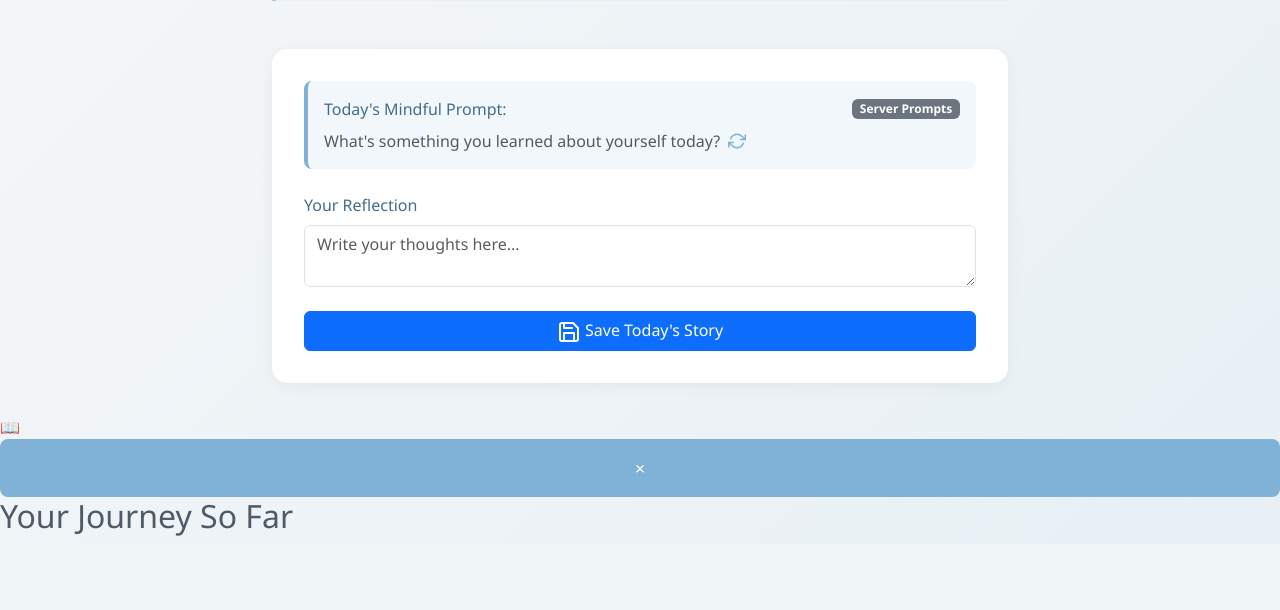
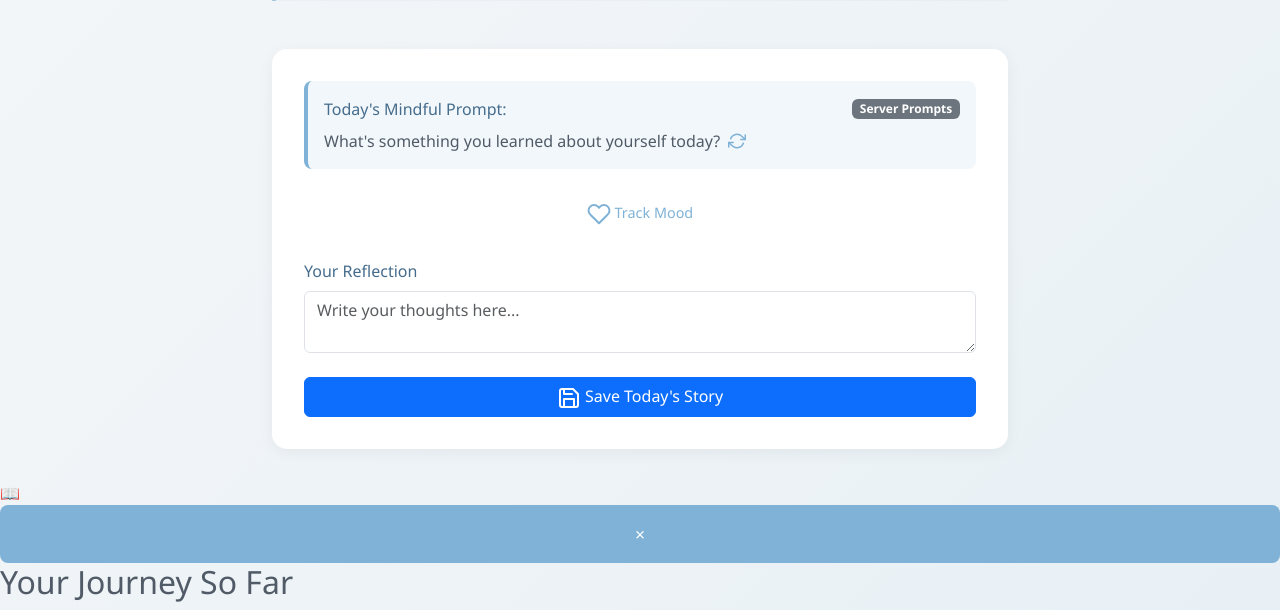
Before and after one commit to sheia/everydayecho, a Flask app: page / in a window 1280 px wide. Shown: the part 331-941 px from the top of the page. Before the commit the page ends 867 px from the top, so only its background shows below. Run offline with Flask 3, Linux system fonts and the light colour scheme; some libraries are stand-ins or nearby versions.

Commit message:
Agent query: Please verify the following: 1. Is the mood tracking section initially hidden? 2. Can you toggle the mood tracking section using the 'Track Mood' button? 3. Can you submit the journal entry without selecting a mood?

```diff
--- a/static/css/custom.css
+++ b/static/css/custom.css
@@ -173,3 +173,53 @@ button:hover {
   color: var(--primary);
   transform: rotate(180deg);
 }
+
+.mood-toggle {
+  color: var(--secondary);
+  font-size: 0.9rem;
+  padding: 0.5rem;
+  margin-top: 0.5rem;
+  text-decoration: none;
+  transition: all 0.3s ease;
+}
+
+.mood-toggle:hover {
+  color: var(--primary);
+  text-decoration: none;
+}
+
+.mood-toggle.active {
+  color: var(--primary);
+}
+
+.mood-section {
+  transition: all 0.3s ease-in-out;
+  overflow: hidden;
+}
+
+.mood-selector {
+  display: flex;
+  gap: 1rem;
+  margin: 1rem 0;
+  flex-wrap: wrap;
+}
+
+.mood-option {
+  cursor: pointer;
+  padding: 0.5rem 1rem;
+  border: 2px solid var(--light);
+  border-radius: 20px;
+  transition: all 0.3s ease;
+  background-color: white;
+}
+
+.mood-option:hover {
+  background: var(--light);
+  transform: translateY(-2px);
+}
+
+.mood-option.selected {
+  background: var(--secondary);
+  color: white;
+  border-color: var(--secondary);
+}
--- a/static/js/journal.js
+++ b/static/js/journal.js
@@ -4,6 +4,10 @@ document.addEventListener('DOMContentLoaded', function() {
     const journalForm = document.getElementById('journal-form');
     const promptInput = document.getElementById('prompt-input');
     const savedNotification = document.getElementById('savedNotification');
+    const toggleMoodBtn = document.getElementById('toggleMood');
+    const moodSection = document.querySelector('.mood-section');
+    const moodOptions = document.querySelectorAll('.mood-option');
+    const moodInput = document.getElementById('mood-input');
 
     async function generatePrompt() {
         const aiStatus = document.getElementById('ai-status');
@@ -42,6 +46,21 @@ document.addEventListener('DOMContentLoaded', function() {
     // Generate initial prompt on page load
     generatePrompt();
 
+    // Mood toggle functionality
+    toggleMoodBtn.addEventListener('click', function() {
+        moodSection.style.display = moodSection.style.display === 'none' ? 'block' : 'none';
+        toggleMoodBtn.classList.toggle('active');
+    });
+
+    // Mood selection
+    moodOptions.forEach(option => {
+        option.addEventListener('click', () => {
+            moodOptions.forEach(opt => opt.classList.remove('selected'));
+            option.classList.add('selected');
+            moodInput.value = option.dataset.mood;
+        });
+    });
+
     // Form validation and submission
     journalForm.addEventListener('submit', function(e) {
         const content = document.getElementById('journal-content').value;
--- a/templates/base.html
+++ b/templates/base.html
@@ -12,6 +12,9 @@
     <nav class="navbar navbar-expand-lg">
         <div class="container">
             <a class="navbar-brand" href="{{ url_for('index') }}">Homework for Life</a>
+            <button class="navbar-toggler" type="button" data-bs-toggle="collapse" data-bs-target="#navbarNav">
+                <span class="navbar-toggler-icon"></span>
+            </button>
             <div class="collapse navbar-collapse" id="navbarNav">
                 <ul class="navbar-nav ms-auto">
                     <li class="nav-item">
@@ -22,9 +25,6 @@
                     </li>
                 </ul>
             </div>
-            <button class="navbar-toggler ms-2" type="button" data-bs-toggle="collapse" data-bs-target="#navbarNav">
-                <span class="navbar-toggler-icon"></span>
-            </button>
         </div>
     </nav>
 
--- a/templates/index.html
+++ b/templates/index.html
@@ -24,6 +24,22 @@
                     <i data-feather="refresh-cw" id="new-prompt-btn" class="refresh-icon" style="cursor: pointer; width: 18px; height: 18px;"></i>
                 </div>
             </div>
+            <button type="button" class="btn btn-link mood-toggle" id="toggleMood">
+                <i data-feather="heart"></i> Track Mood
+            </button>
+        </div>
+
+        <div class="form-group mood-section" style="display: none;">
+            <label>How are you feeling today?</label>
+            <div class="mood-selector">
+                <div class="mood-option" data-mood="peaceful">😌 Peaceful</div>
+                <div class="mood-option" data-mood="happy">😊 Happy</div>
+                <div class="mood-option" data-mood="grateful">🙏 Grateful</div>
+                <div class="mood-option" data-mood="anxious">😰 Anxious</div>
+                <div class="mood-option" data-mood="tired">😴 Tired</div>
+                <div class="mood-option" data-mood="motivated">💪 Motivated</div>
+            </div>
+            <input type="hidden" name="mood" id="mood-input">
         </div>
 
         <div class="form-group">
```
